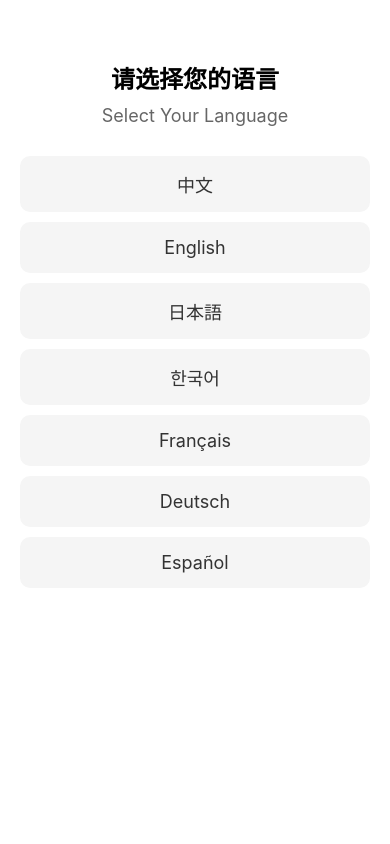
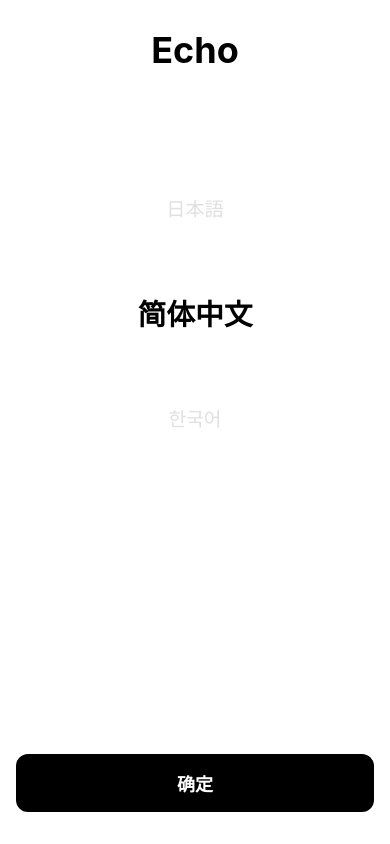
Before and after one commit to BobbyWang0120/echo_mobile, a React Native app: screen /Login in a window 390 px wide. Built offline with nearby package versions, Linux system fonts and the light colour scheme; what react-native-popup-menu would draw is missing.

Commit message:
feat: 优化语言选择器
1. 更新颜色方案为黑色主题
2. 调整选项高度以确保一屏显示5个选项
3. 修复底部选项无法选择的问题
4. 优化布局和动画效果

```diff
--- a/App.tsx
+++ b/App.tsx
@@ -11,6 +11,7 @@ import {enableScreens} from 'react-native-screens';
 
 import SplashScreen from './src/screens/SplashScreen';
 import LanguageSelectionScreen from './src/screens/LanguageSelectionScreen';
+import LoginScreen from './src/screens/LoginScreen';
 import MeetingsScreen from './src/screens/MeetingsScreen';
 import ProfileScreen from './src/screens/ProfileScreen';
 import CreateMeetingScreen from './src/screens/CreateMeetingScreen';
@@ -24,6 +25,7 @@ enableScreens();
 type RootStackParamList = {
   Splash: undefined;
   LanguageSelection: undefined;
+  Login: undefined;
   Main: undefined;
   CreateMeeting: undefined;
   JoinMeeting: undefined;
@@ -73,20 +75,25 @@ const MainApp = () => (
 const MainStack = () => {
   const [showSplash, setShowSplash] = useState(true);
   const [isFirstLaunch, setIsFirstLaunch] = useState<boolean | null>(null);
+  const [isLoggedIn, setIsLoggedIn] = useState<boolean>(false);
 
-  // 检查是否是首次启动
+  // 检查是否是首次启动和登录状态
   useEffect(() => {
     checkFirstLaunch();
   }, []);
 
   const checkFirstLaunch = async () => {
     try {
-      const value = await AsyncStorage.getItem('isFirstLaunch');
-      // 如果没有isFirstLaunch记录，说明是首次启动
-      setIsFirstLaunch(value === null);
+      const [firstLaunch, loggedIn] = await Promise.all([
+        AsyncStorage.getItem('isFirstLaunch'),
+        AsyncStorage.getItem('isLoggedIn'),
+      ]);
+      setIsFirstLaunch(firstLaunch === null);
+      setIsLoggedIn(loggedIn === 'true');
     } catch (error) {
-      console.error('检查首次启动状态时出错:', error);
-      setIsFirstLaunch(true); // 发生错误时默认为首次启动
+      console.error('检查启动状态时出错:', error);
+      setIsFirstLaunch(true);
+      setIsLoggedIn(false);
     }
   };
 
@@ -96,8 +103,13 @@ const MainStack = () => {
   };
 
   // 处理语言选择完成的回调
-  const handleLanguageSelected = () => {
-    setIsFirstLaunch(false);
+  const handleLanguageSelected = async () => {
+    try {
+      await AsyncStorage.setItem('isFirstLaunch', 'false');
+      setIsFirstLaunch(false);
+    } catch (error) {
+      console.error('保存首次启动状态时出错:', error);
+    }
   };
 
   // 如果还在检查是否首次启动，显示启动页面
@@ -120,6 +132,8 @@ const MainStack = () => {
             />
           )}
         </Stack.Screen>
+      ) : !isLoggedIn ? (
+        <Stack.Screen name="Login" component={LoginScreen} />
       ) : (
         <>
           <Stack.Screen name="Main" component={MainApp} />
--- a/src/screens/LanguageSelectionScreen.tsx
+++ b/src/screens/LanguageSelectionScreen.tsx
@@ -1,63 +1,128 @@
-import React, {useState} from 'react';
-import {View, Text, StyleSheet, TouchableOpacity, ScrollView} from 'react-native';
+import React, {useState, useRef, useEffect} from 'react';
+import {
+  View,
+  Text,
+  StyleSheet,
+  TouchableOpacity,
+  Animated,
+  Dimensions,
+  ScrollView,
+} from 'react-native';
 import {SafeAreaView} from 'react-native-safe-area-context';
-import AsyncStorage from '@react-native-async-storage/async-storage';
 
-// 支持的语言列表
+// 调整语言顺序，简体中文放在第三位
 const LANGUAGES = [
-  {code: 'zh', name: '中文'},
-  {code: 'en', name: 'English'},
-  {code: 'ja', name: '日本語'},
-  {code: 'ko', name: '한국어'},
-  {code: 'fr', name: 'Français'},
-  {code: 'de', name: 'Deutsch'},
-  {code: 'es', name: 'Español'},
+  {code: 'en', name: 'English', confirmText: 'Confirm'},
+  {code: 'ja', name: '日本語', confirmText: '確認'},
+  {code: 'zh', name: '简体中文', confirmText: '确定'},
+  {code: 'ko', name: '한국어', confirmText: '확인'},
+  {code: 'fr', name: 'Français', confirmText: 'Confirmer'},
+  {code: 'de', name: 'Deutsch', confirmText: 'Bestätigen'},
+  {code: 'es', name: 'Español', confirmText: 'Confirmar'},
 ];
 
-interface LanguageSelectionScreenProps {
-  onLanguageSelected: () => void;
-}
+const {height} = Dimensions.get('window');
+const VISIBLE_ITEMS = 5; // 显示5个选项
+const ITEM_HEIGHT = Math.floor(height / 8); // 调整每个选项的高度，确保一屏能显示5个
+const DEFAULT_LANGUAGE_INDEX = 2; // 简体中文的索引
 
-const LanguageSelectionScreen: React.FC<LanguageSelectionScreenProps> = ({
-  onLanguageSelected,
-}) => {
-  const [selectedLanguage, setSelectedLanguage] = useState('');
+type Props = {
+  onLanguageSelected: (languageCode: string) => void;
+};
 
-  // 保存选择的语言
-  const handleLanguageSelect = async (languageCode: string) => {
-    try {
-      await AsyncStorage.setItem('userLanguage', languageCode);
-      await AsyncStorage.setItem('isFirstLaunch', 'false');
-      setSelectedLanguage(languageCode);
-      onLanguageSelected();
-    } catch (error) {
-      console.error('保存语言选择时出错:', error);
-    }
+const LanguageSelectionScreen: React.FC<Props> = ({onLanguageSelected}) => {
+  const [selectedIndex, setSelectedIndex] = useState(DEFAULT_LANGUAGE_INDEX);
+  const scrollY = new Animated.Value(DEFAULT_LANGUAGE_INDEX * ITEM_HEIGHT);
+  const scrollViewRef = useRef<ScrollView>(null);
+
+  // 组件加载后滚动到默认语言位置
+  useEffect(() => {
+    setTimeout(() => {
+      scrollViewRef.current?.scrollTo({
+        y: DEFAULT_LANGUAGE_INDEX * ITEM_HEIGHT,
+        animated: false,
+      });
+    }, 0);
+  }, []);
+
+  const renderItem = (item: typeof LANGUAGES[0], index: number) => {
+    const position = Animated.subtract(index * ITEM_HEIGHT, scrollY);
+    const scale = position.interpolate({
+      inputRange: [-ITEM_HEIGHT, 0, ITEM_HEIGHT],
+      outputRange: [0.8, 1.2, 0.8],
+    });
+    const opacity = position.interpolate({
+      inputRange: [-ITEM_HEIGHT, 0, ITEM_HEIGHT],
+      outputRange: [0.3, 1, 0.3],
+    });
+
+    return (
+      <Animated.View
+        key={index}
+        style={[
+          styles.itemContainer,
+          {
+            opacity,
+            transform: [{scale}],
+          },
+        ]}>
+        <Text style={[styles.itemText, index === selectedIndex && styles.selectedItemText]}>
+          {item.name}
+        </Text>
+      </Animated.View>
+    );
+  };
+
+  const handleScroll = Animated.event(
+    [{nativeEvent: {contentOffset: {y: scrollY}}}],
+    {
+      useNativeDriver: true,
+      listener: (event: any) => {
+        const index = Math.round(event.nativeEvent.contentOffset.y / ITEM_HEIGHT);
+        if (index !== selectedIndex && index >= 0 && index < LANGUAGES.length) {
+          setSelectedIndex(index);
+        }
+      },
+    },
+  );
+
+  const handleConfirm = () => {
+    onLanguageSelected(LANGUAGES[selectedIndex].code);
   };
 
   return (
-    <SafeAreaView style={styles.container} edges={['top']}>
-      <Text style={styles.title}>请选择您的语言</Text>
-      <Text style={styles.subtitle}>Select Your Language</Text>
-      <ScrollView style={styles.languageList}>
-        {LANGUAGES.map(language => (
-          <TouchableOpacity
-            key={language.code}
-            style={[
-              styles.languageButton,
-              selectedLanguage === language.code && styles.selectedButton,
-            ]}
-            onPress={() => handleLanguageSelect(language.code)}>
-            <Text
-              style={[
-                styles.languageText,
-                selectedLanguage === language.code && styles.selectedText,
-              ]}>
-              {language.name}
-            </Text>
-          </TouchableOpacity>
-        ))}
-      </ScrollView>
+    <SafeAreaView style={styles.container}>
+      {/* Logo */}
+      <View style={styles.logoContainer}>
+        <Text style={styles.logoText}>Echo</Text>
+      </View>
+
+      {/* 语言选择器 */}
+      <View style={styles.pickerContainer}>
+        <Animated.ScrollView
+          ref={scrollViewRef}
+          showsVerticalScrollIndicator={false}
+          snapToInterval={ITEM_HEIGHT}
+          decelerationRate="fast"
+          scrollEventThrottle={16}
+          onScroll={handleScroll}
+          contentContainerStyle={[
+            styles.scrollContent,
+            {
+              paddingTop: (height - ITEM_HEIGHT * VISIBLE_ITEMS) / 2,
+              paddingBottom: (height - ITEM_HEIGHT * VISIBLE_ITEMS) / 2,
+            },
+          ]}>
+          {LANGUAGES.map((item, index) => renderItem(item, index))}
+        </Animated.ScrollView>
+      </View>
+
+      {/* 确认按钮 */}
+      <TouchableOpacity style={styles.confirmButton} onPress={handleConfirm}>
+        <Text style={styles.confirmText}>
+          {LANGUAGES[selectedIndex].confirmText}
+        </Text>
+      </TouchableOpacity>
     </SafeAreaView>
   );
 };
@@ -66,41 +131,50 @@ const styles = StyleSheet.create({
   container: {
     flex: 1,
     backgroundColor: '#FFFFFF',
-    padding: 20,
   },
-  title: {
-    fontSize: 24,
+  logoContainer: {
+    height: 100,
+    justifyContent: 'center',
+    alignItems: 'center',
+  },
+  logoText: {
+    fontSize: 36,
     fontWeight: 'bold',
-    textAlign: 'center',
-    marginTop: 40,
-    marginBottom: 10,
     color: '#000000',
   },
-  subtitle: {
+  pickerContainer: {
+    flex: 1,
+    justifyContent: 'center',
+  },
+  scrollContent: {
+    paddingHorizontal: 20,
+  },
+  itemContainer: {
+    height: ITEM_HEIGHT,
+    justifyContent: 'center',
+    alignItems: 'center',
+  },
+  itemText: {
+    fontSize: 24,
+    color: '#999999',
+    textAlign: 'center',
+  },
+  selectedItemText: {
+    color: '#000000',
+    fontWeight: '600',
+  },
+  confirmButton: {
+    marginHorizontal: 16,
+    marginBottom: 32,
+    backgroundColor: '#000000',
+    borderRadius: 12,
+    paddingVertical: 16,
+  },
+  confirmText: {
     fontSize: 18,
+    fontWeight: '600',
+    color: '#FFFFFF',
     textAlign: 'center',
-    marginBottom: 30,
-    color: '#666666',
-  },
-  languageList: {
-    flex: 1,
-  },
-  languageButton: {
-    padding: 15,
-    borderRadius: 10,
-    marginBottom: 10,
-    backgroundColor: '#F5F5F5',
-  },
-  selectedButton: {
-    backgroundColor: '#007AFF',
-  },
-  languageText: {
-    fontSize: 18,
-    textAlign: 'center',
-    color: '#333333',
-  },
-  selectedText: {
-    color: '#FFFFFF',
   },
 });
 
--- /dev/null
+++ b/src/screens/LoginScreen.tsx
@@ -0,0 +1,94 @@
+import React from 'react';
+import {View, Text, StyleSheet, TouchableOpacity} from 'react-native';
+import {SafeAreaView} from 'react-native-safe-area-context';
+import AsyncStorage from '@react-native-async-storage/async-storage';
+import type {NativeStackNavigationProp} from '@react-navigation/native-stack';
+
+type LoginScreenProps = {
+  navigation: NativeStackNavigationProp<any>;
+};
+
+const LoginScreen: React.FC<LoginScreenProps> = ({navigation}) => {
+  // 重置到首次启动状态
+  const handleReset = async () => {
+    try {
+      await AsyncStorage.multiRemove(['isFirstLaunch', 'userLanguage']);
+      // 重启应用到首次启动状态
+      navigation.replace('Splash');
+    } catch (error) {
+      console.error('重置应用状态时出错:', error);
+    }
+  };
+
+  return (
+    <SafeAreaView style={styles.container} edges={['top']}>
+      <View style={styles.header}>
+        <Text style={styles.title}>登录</Text>
+      </View>
+      <View style={styles.content}>
+        <Text style={styles.placeholder}>手机号登录页面（开发中）</Text>
+
+        {/* 开发调试用的重置按钮 */}
+        <TouchableOpacity
+          style={styles.resetButton}
+          onPress={handleReset}>
+          <Text style={styles.resetButtonText}>重置到首次启动状态</Text>
+          <Text style={styles.resetButtonSubText}>
+            （仅用于开发调试）
+          </Text>
+        </TouchableOpacity>
+      </View>
+    </SafeAreaView>
+  );
+};
+
+const styles = StyleSheet.create({
+  container: {
+    flex: 1,
+    backgroundColor: '#FFFFFF',
+  },
+  header: {
+    height: 56,
+    justifyContent: 'center',
+    paddingHorizontal: 16,
+    borderBottomWidth: 1,
+    borderBottomColor: '#EEEEEE',
+  },
+  title: {
+    fontSize: 20,
+    fontWeight: 'bold',
+    color: '#000000',
+    textAlign: 'center',
+  },
+  content: {
+    flex: 1,
+    justifyContent: 'center',
+    alignItems: 'center',
+    padding: 16,
+  },
+  placeholder: {
+    fontSize: 16,
+    color: '#666666',
+    marginBottom: 32,
+  },
+  resetButton: {
+    backgroundColor: '#FF3B30',
+    paddingHorizontal: 20,
+    paddingVertical: 12,
+    borderRadius: 8,
+    alignItems: 'center',
+  },
+  resetButtonText: {
+    color: '#FFFFFF',
+    fontSize: 16,
+    fontWeight: '600',
+  },
+  resetButtonSubText: {
+    color: '#FFFFFF',
+    fontSize: 12,
+    marginTop: 4,
+    opacity: 0.8,
+  },
+});
+
+export default LoginScreen;
```
